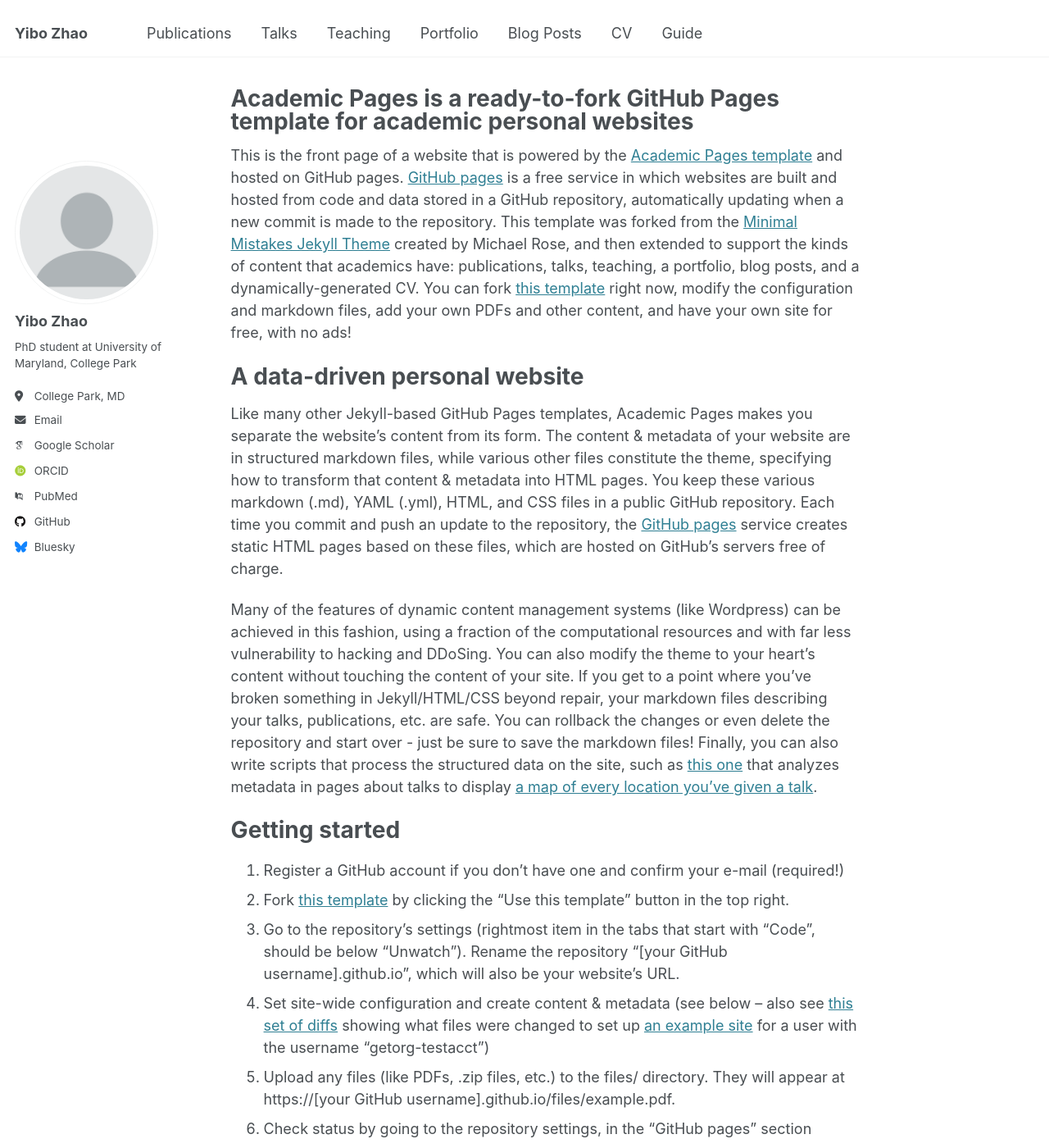
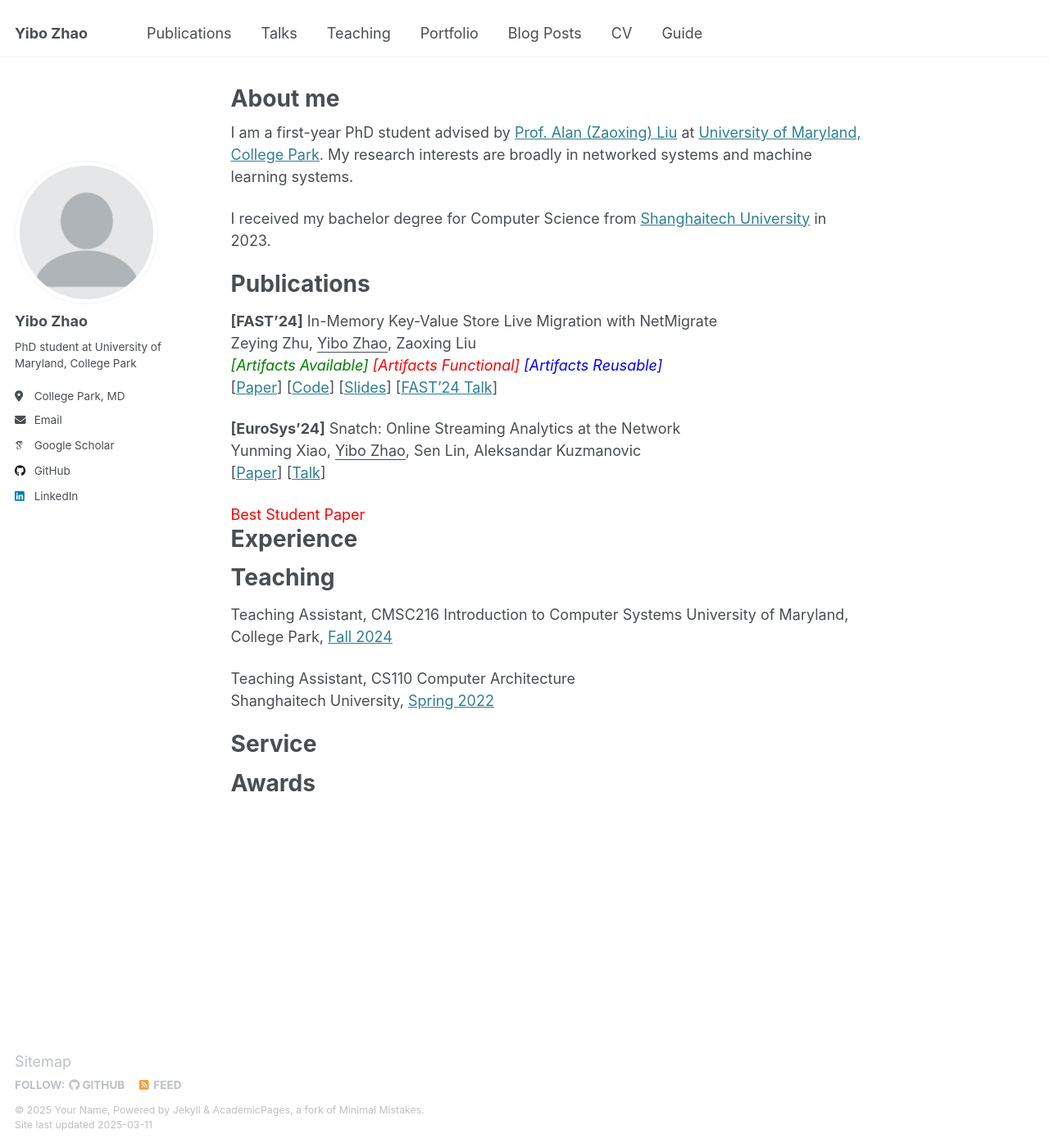
Before and after one commit to zhaoyboo/zhaoyboo.github.io, a Jekyll site: the page built from _pages/about.md, in a window 1280 px wide and 1400 px high. Shown: the whole window at 82% size. Built offline with Jekyll 4.4.1, drawn with Linux system fonts in a browser that asks for light colours; some web fonts are replaced; some of the changed text lies outside the part shown.

Commit message:
update _config.yml and about.md

```diff
--- a/_config.yml
+++ b/_config.yml
@@ -33,11 +33,11 @@ author:
 
   # Academic websites
   arxiv            : # URL - Update with the correct link to your profile
-  googlescholar    : "https://scholar.google.com/citations?user=PS_CX0AAAAAJ"
+  googlescholar    : "https://scholar.google.com/citations?user=RvSZMG0AAAAJ&hl=en&authuser=1"
   impactstory      : # URL
-  orcid            : "http://orcid.org/yourorcidurl"
+  orcid            :
   semantic         : # URL
-  pubmed           : "https://www.ncbi.nlm.nih.gov/pubmed/?term=john+snow"
+  pubmed           :
   researchgate     : # URL
   scopus           : # URL
 
@@ -45,12 +45,12 @@ author:
   bitbucket        : # Username - Update with your username on the site
   codepen          : # Username
   dribbble         : # Username
-  github           : "academicpages"
+  github           : "zhaoyboo"
   kaggle           : # Username
   stackoverflow    : # User number or user number and name (i.e., use "1" or "1/jeff-atwood")
 
   # Social media
-  bluesky          : "bsky.app" # Replace this with you Bluesky username
+  bluesky          :  # Replace this with you Bluesky username
   facebook         : # Username
   flickr           : # Username
   foursquare       : # Username
@@ -59,7 +59,7 @@ author:
   keybase          : # Username
   instagram        : # Username
   lastfm           : # Username
-  linkedin         : # Username
+  linkedin         : "yibo-zhao-a39b78217"
   mastodon         : # URL
   medium           : # URL
   pinterest        : # Username
--- a/_pages/about.md
+++ b/_pages/about.md
@@ -1,49 +1,47 @@
 ---
 permalink: /
-title: "Academic Pages is a ready-to-fork GitHub Pages template for academic personal websites"
+title: "About me"
+excerpt: "About me"
 author_profile: true
 redirect_from:
   - /about/
   - /about.html
 ---
 
-This is the front page of a website that is powered by the [Academic Pages template](https://github.com/academicpages/academicpages.github.io) and hosted on GitHub pages. [GitHub pages](https://pages.github.com) is a free service in which websites are built and hosted from code and data stored in a GitHub repository, automatically updating when a new commit is made to the repository. This template was forked from the [Minimal Mistakes Jekyll Theme](https://mmistakes.github.io/minimal-mistakes/) created by Michael Rose, and then extended to support the kinds of content that academics have: publications, talks, teaching, a portfolio, blog posts, and a dynamically-generated CV. You can fork [this template](https://github.com/academicpages/academicpages.github.io) right now, modify the configuration and markdown files, add your own PDFs and other content, and have your own site for free, with no ads!
+I am a first-year PhD student advised by [Prof. Alan (Zaoxing) Liu](https://zaoxing.github.io/) at [University of Maryland, College Park](https://umd.edu/). My research interests are broadly in networked systems and machine learning systems.
 
-A data-driven personal website
+I received my bachelor degree for Computer Science from [Shanghaitech University](http://shanghaitech.edu.cn/eng/) in 2023.
+
+Publications
 ======
-Like many other Jekyll-based GitHub Pages templates, Academic Pages makes you separate the website's content from its form. The content & metadata of your website are in structured markdown files, while various other files constitute the theme, specifying how to transform that content & metadata into HTML pages. You keep these various markdown (.md), YAML (.yml), HTML, and CSS files in a public GitHub repository. Each time you commit and push an update to the repository, the [GitHub pages](https://pages.github.com/) service creates static HTML pages based on these files, which are hosted on GitHub's servers free of charge.
+**[FAST'24]** In-Memory Key-Value Store Live Migration with NetMigrate
+Zeying Zhu, <u>Yibo Zhao</u>, Zaoxing Liu
+<em><font color="green">[Artifacts Available]</font> <font color="red">[Artifacts Functional]</font> <font color="blue">[Artifacts Reusable]</font></em>
+[[Paper](https://www.usenix.org/system/files/fast24-zhu.pdf)] [[Code](https://github.com/Froot-NetSys/NetMigrate)] [[Slides](https://zzylol.github.io/files/NetMigrate_slides_zhu.pptx)] [[FAST'24 Talk](https://youtu.be/l1fZykAGdM0)]
 
-Many of the features of dynamic content management systems (like Wordpress) can be achieved in this fashion, using a fraction of the computational resources and with far less vulnerability to hacking and DDoSing. You can also modify the theme to your heart's content without touching the content of your site. If you get to a point where you've broken something in Jekyll/HTML/CSS beyond repair, your markdown files describing your talks, publications, etc. are safe. You can rollback the changes or even delete the repository and start over - just be sure to save the markdown files! Finally, you can also write scripts that process the structured data on the site, such as [this one](https://github.com/academicpages/academicpages.github.io/blob/master/talkmap.ipynb) that analyzes metadata in pages about talks to display [a map of every location you've given a talk](https://academicpages.github.io/talkmap.html).
+**[EuroSys’24]** Snatch: Online Streaming Analytics at the Network
+Yunming Xiao, <u>Yibo Zhao</u>, Sen Lin, Aleksandar Kuzmanovic
+[[Paper](https://yunmingxiao.github.io/publication/sn)] [[Talk](https://www.youtube.com/watch?v=O0XLfwpqgTY&feature=youtu.be)]
+<font color="red">Best Student Paper </font>
 
-Getting started
+
+Experience
 ======
-1. Register a GitHub account if you don't have one and confirm your e-mail (required!)
-1. Fork [this template](https://github.com/academicpages/academicpages.github.io) by clicking the "Use this template" button in the top right.
-1. Go to the repository's settings (rightmost item in the tabs that start with "Code", should be below "Unwatch"). Rename the repository "[your GitHub username].github.io", which will also be your website's URL.
-1. Set site-wide configuration and create content & metadata (see below -- also see [this set of diffs](http://archive.is/3TPas) showing what files were changed to set up [an example site](https://getorg-testacct.github.io) for a user with the username "getorg-testacct")
-1. Upload any files (like PDFs, .zip files, etc.) to the files/ directory. They will appear at https://[your GitHub username].github.io/files/example.pdf.
-1. Check status by going to the repository settings, in the "GitHub pages" section
+<!-- Research Intern
+Social Computing Group, Microsoft Research Asia, Beijing
+Oct. 2022 - Jan 2023 -->
 
-Site-wide configuration
-------
-The main configuration file for the site is in the base directory in [_config.yml](https://github.com/academicpages/academicpages.github.io/blob/master/_config.yml), which defines the content in the sidebars and other site-wide features. You will need to replace the default variables with ones about yourself and your site's github repository. The configuration file for the top menu is in [_data/navigation.yml](https://github.com/academicpages/academicpages.github.io/blob/master/_data/navigation.yml). For example, if you don't have a portfolio or blog posts, you can remove those items from that navigation.yml file to remove them from the header.
 
-Create content & metadata
-------
-For site content, there is one markdown file for each type of content, which are stored in directories like _publications, _talks, _posts, _teaching, or _pages. For example, each talk is a markdown file in the [_talks directory](https://github.com/academicpages/academicpages.github.io/tree/master/_talks). At the top of each markdown file is structured data in YAML about the talk, which the theme will parse to do lots of cool stuff. The same structured data about a talk is used to generate the list of talks on the [Talks page](https://academicpages.github.io/talks), each [individual page](https://academicpages.github.io/talks/2012-03-01-talk-1) for specific talks, the talks section for the [CV page](https://academicpages.github.io/cv), and the [map of places you've given a talk](https://academicpages.github.io/talkmap.html) (if you run this [python file](https://github.com/academicpages/academicpages.github.io/blob/master/talkmap.py) or [Jupyter notebook](https://github.com/academicpages/academicpages.github.io/blob/master/talkmap.ipynb), which creates the HTML for the map based on the contents of the _talks directory).
+Teaching
+======
+Teaching Assistant, CMSC216 Introduction to Computer Systems
+University of Maryland, College Park, [Fall 2024](https://www.cs.umd.edu/~profk/216/)
 
-**Markdown generator**
+Teaching Assistant, CS110 Computer Architecture
+Shanghaitech University, [Spring 2022](http://robotics.shanghaitech.edu.cn/courses/ca/22s/)
 
-The repository includes [a set of Jupyter notebooks](https://github.com/academicpages/academicpages.github.io/tree/master/markdown_generator
-) that converts a CSV containing structured data about talks or presentations into individual markdown files that will be properly formatted for the Academic Pages template. The sample CSVs in that directory are the ones I used to create my own personal website at stuartgeiger.com. My usual workflow is that I keep a spreadsheet of my publications and talks, then run the code in these notebooks to generate the markdown files, then commit and push them to the GitHub repository.
+Service
+======
 
-How to edit your site's GitHub repository
-------
-Many people use a git client to create files on their local computer and then push them to GitHub's servers. If you are not familiar with git, you can directly edit these configuration and markdown files directly in the github.com interface. Navigate to a file (like [this one](https://github.com/academicpages/academicpages.github.io/blob/master/_talks/2012-03-01-talk-1.md) and click the pencil icon in the top right of the content preview (to the right of the "Raw | Blame | History" buttons). You can delete a file by clicking the trashcan icon to the right of the pencil icon. You can also create new files or upload files by navigating to a directory and clicking the "Create new file" or "Upload files" buttons.
-
-Example: editing a markdown file for a talk
-![Editing a markdown file for a talk](/images/editing-talk.png)
-
-For more info
-------
-More info about configuring Academic Pages can be found in [the guide](https://academicpages.github.io/markdown/), the [growing wiki](https://github.com/academicpages/academicpages.github.io/wiki), and you can always [ask a question on GitHub](https://github.com/academicpages/academicpages.github.io/discussions). The [guides for the Minimal Mistakes theme](https://mmistakes.github.io/minimal-mistakes/docs/configuration/) (which this theme was forked from) might also be helpful.
+Awards
+======
```
